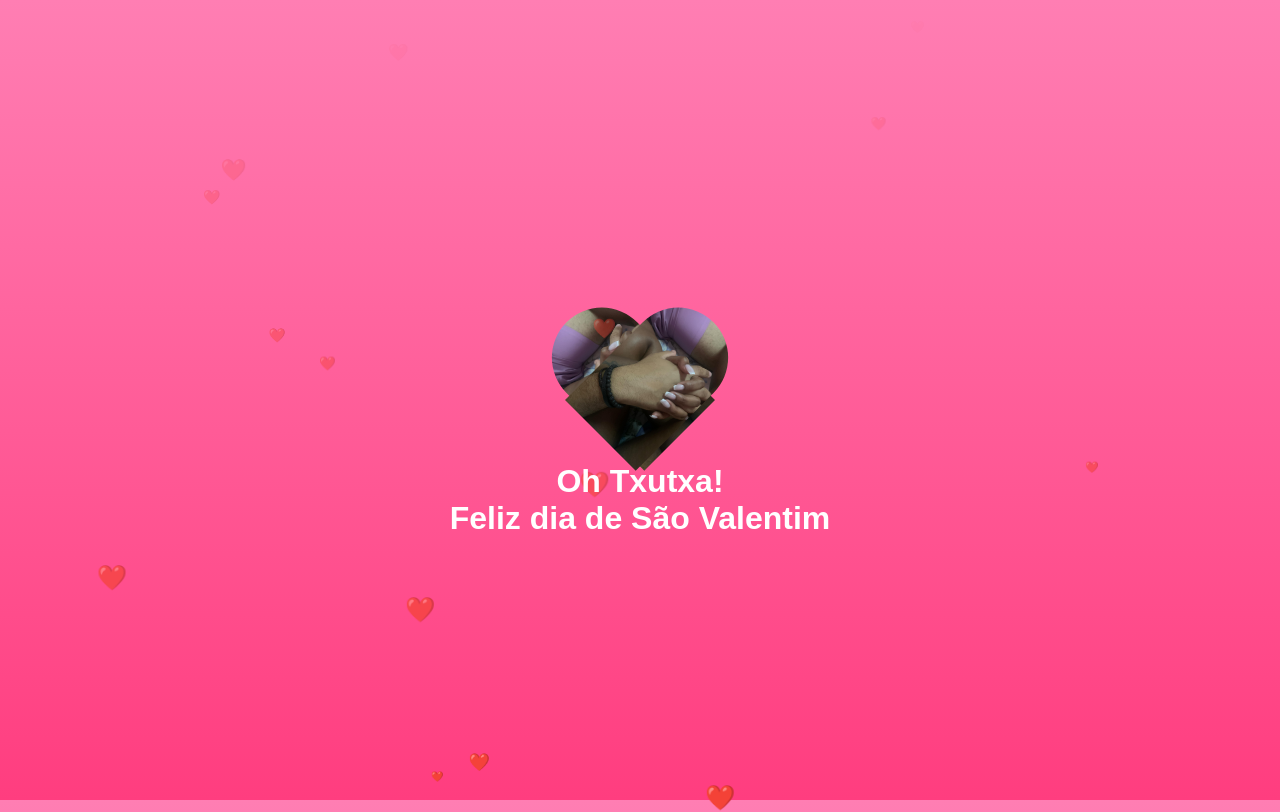
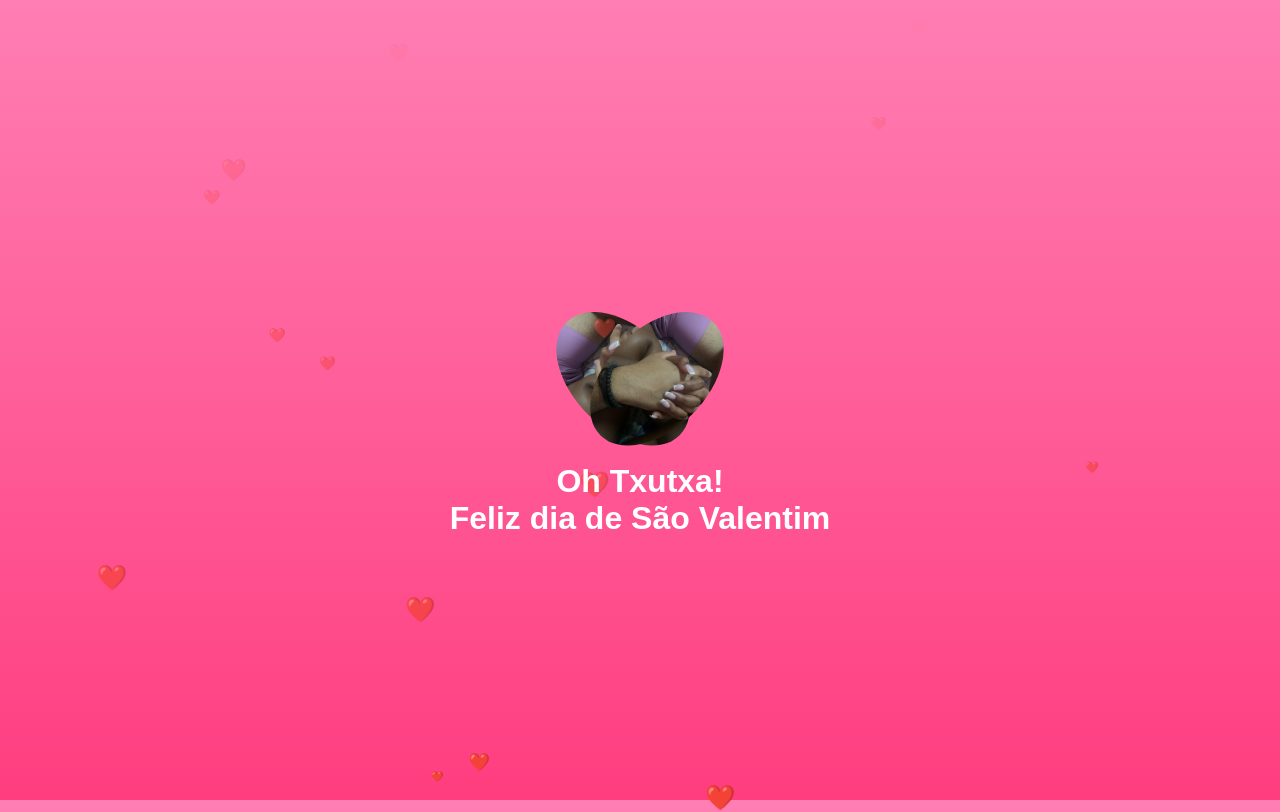
Before and after one commit to DanildoSilva/Valentine-s-Day, a plain HTML site: page index.html in a window 1280 px wide. Drawn offline with Linux system fonts and the light colour scheme.

Commit message:
Update index.html

```diff
--- a/index.html
+++ b/index.html
@@ -65,7 +65,7 @@
             width: 100px;
             height: 160px;
             background: url('foto.jpg') no-repeat center/cover;
-            border-radius: 50px 50px 0 0;
+            border-radius: 50%;
         }
         .heart-shape::before {
             left: 100px;
```
